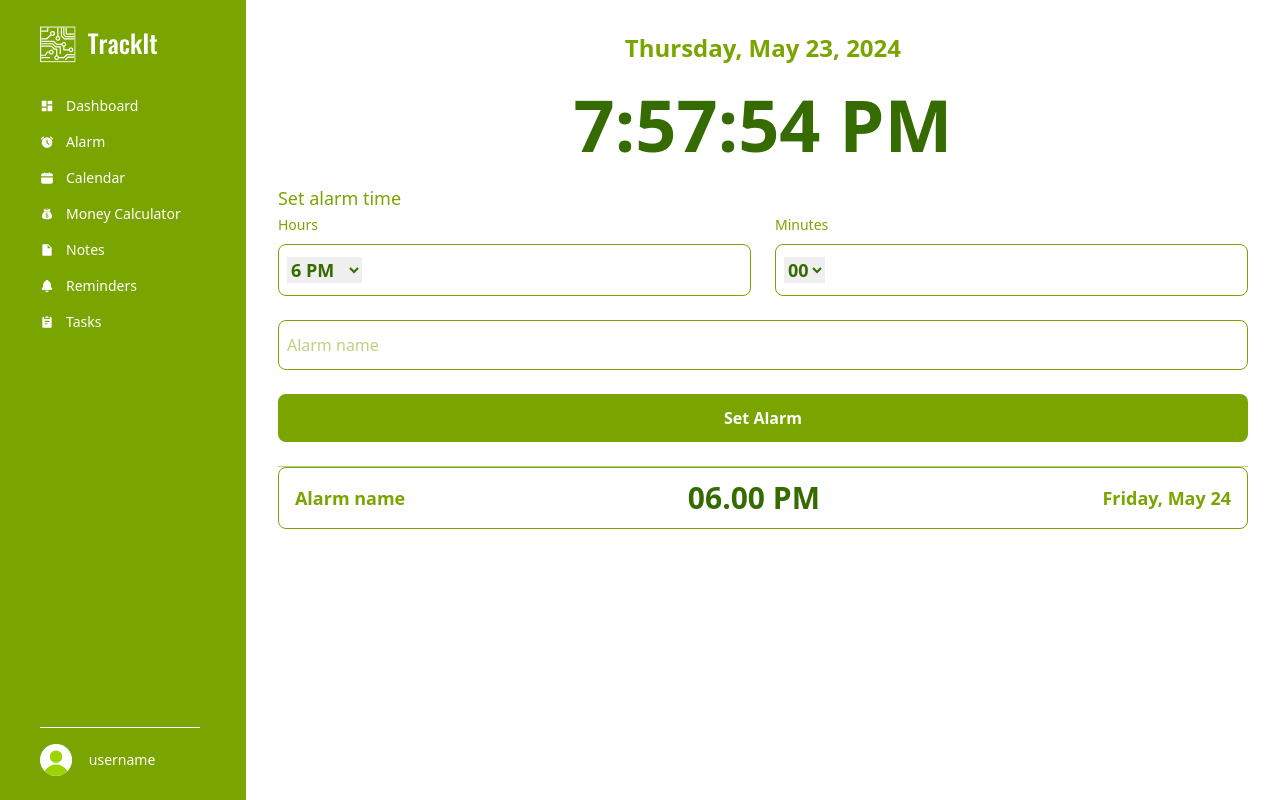
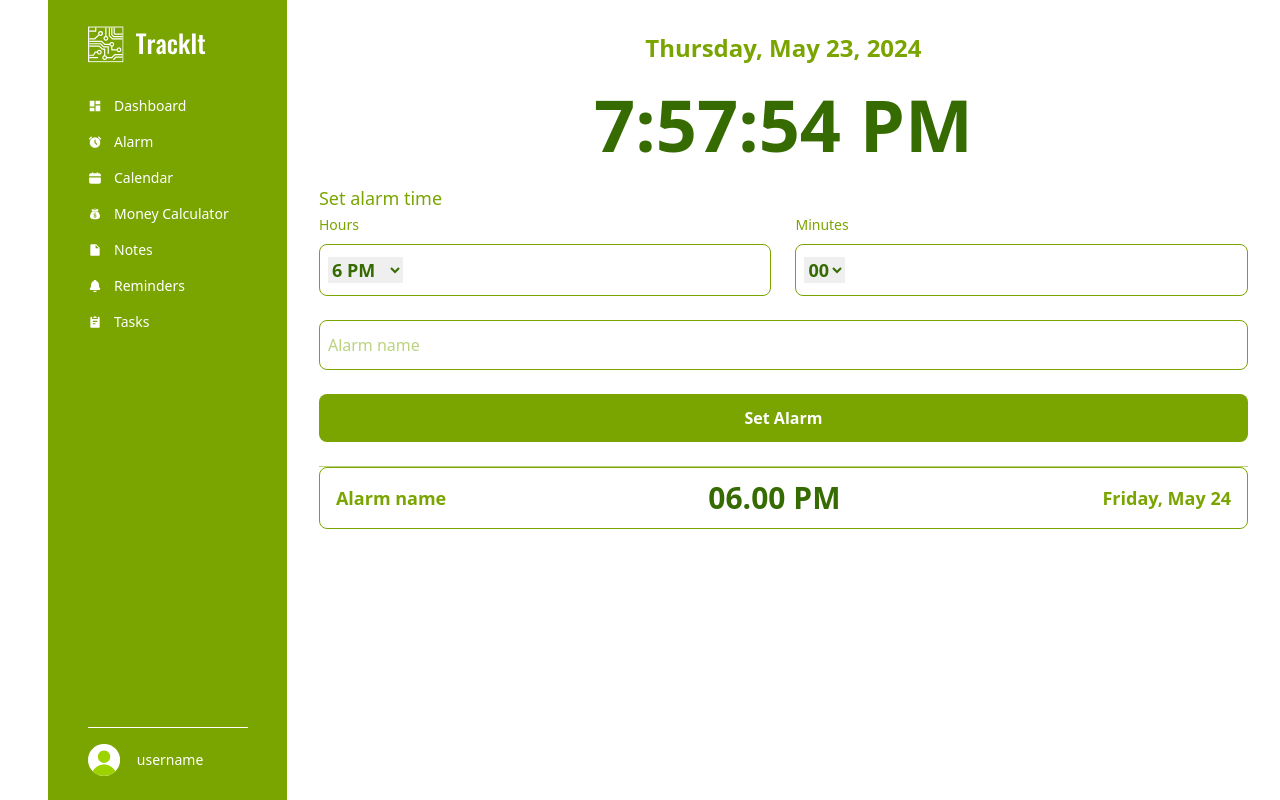
Before and after one commit to allsyalwaa/TrackIt, a React (Vite) app: page /alarm in a window 1280 px wide. Built offline with nearby package versions, Linux system fonts and the light colour scheme.

Commit message:
refactor: Update Sidebar component to fix visibility issue and improve styling

```diff
--- a/src/components/section/Sidebar.jsx
+++ b/src/components/section/Sidebar.jsx
@@ -35,12 +35,11 @@ export default function Sidebar() {
 
   return (
     <>
-      {/* menggantikan element nav untuk dibuka */}
-      {isOpen && <div className="relative w-12 flex-shrink-0"></div>}
+      <div className="relative w-12 flex-shrink-0"></div>
       <nav
         ref={sidebarRef}
         className={`fixed z-20 bg-primary py-6 transition-all duration-500 md:relative md:px-10 ${
-          isOpen ? "fixed w-56 px-10" : "relative w-12"
+          isOpen ? "fixed w-56 px-10" : " w-12"
         } h-full md:w-72`}
       >
         <button
```
